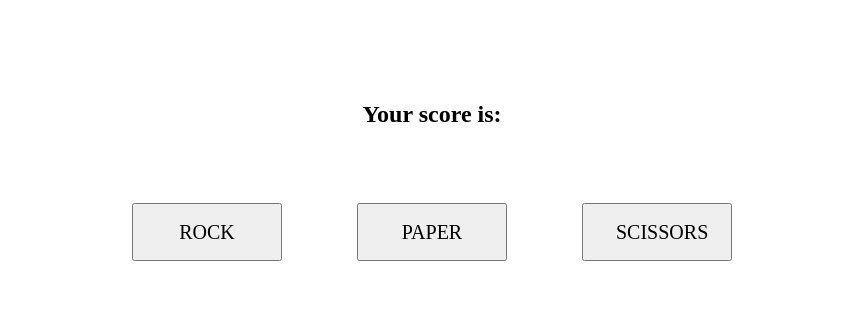
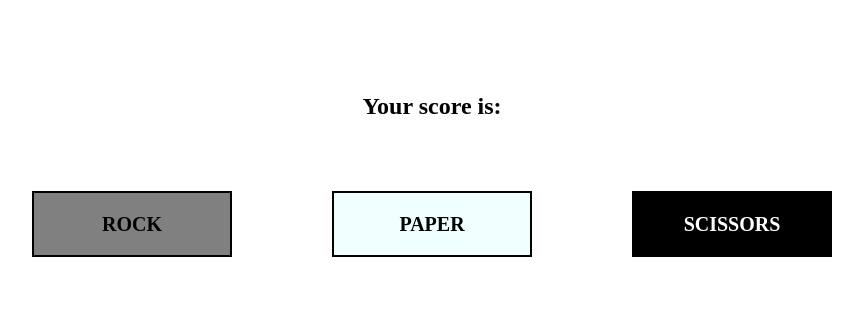
Before and after one commit to JasonBet/rock-paper-scissors, a plain HTML site: page index.html in a window 1280 px wide. Shown: the part 194-529 px from the top of the page, without its empty margins (208-1071 px from the left). Drawn offline with Linux system fonts and the light colour scheme.

Commit message:
Complete score and button styling & updated CSS reset code

```diff
--- a/styles.css
+++ b/styles.css
@@ -1,15 +1,54 @@
 /* CSS RESET CODE */
-*,
-*::before,
-*::after {
-  box-sizing: border-box;
+/* http://meyerweb.com/eric/tools/css/reset/
+   v2.0 | 20110126
+   License: none (public domain)
+*/
+
+html, body, div, span, applet, object, iframe,
+h1, h2, h3, h4, h5, h6, p, blockquote, pre,
+a, abbr, acronym, address, big, button, cite, code,
+del, dfn, em, img, ins, kbd, q, s, samp,
+small, strike, strong, sub, sup, tt, var,
+b, u, i, center,
+dl, dt, dd, ol, ul, li,
+fieldset, form, label, legend,
+table, caption, tbody, tfoot, thead, tr, th, td,
+article, aside, canvas, details, embed,
+figure, figcaption, footer, header, hgroup,
+menu, nav, output, ruby, section, summary,
+time, mark, audio, video {
+	margin: 0;
+	padding: 0;
+	border: 0;
+	font-size: 100%;
+	font: inherit;
+	vertical-align: baseline;
+}
+/* HTML5 display-role reset for older browsers */
+article, aside, details, figcaption, figure,
+footer, header, hgroup, menu, nav, section {
+	display: block;
+}
+body {
+	line-height: 1;
+}
+ol, ul {
+	list-style: none;
+}
+blockquote, q {
+	quotes: none;
+}
+blockquote:before, blockquote:after,
+q:before, q:after {
+	content: '';
+	content: none;
+}
+table {
+	border-collapse: collapse;
+	border-spacing: 0;
 }
 
-body, h1, h2, h3, h4, p,
-figure, blockquote, dl, dd {
-  margin-block-end: 0;
-}
-
+/* Styles */
 body {
     display: flex;
     flex-direction: column;
@@ -17,20 +56,8 @@ body {
     align-items: center;
     min-height: 100vh;
     line-height: 1.5;
-  }
-
-h1, h2, h3, h4,
-button, input, label {
-  line-height: 1.1;
 }
 
-input, button,
-textarea, select {
-  font-family: inherit;
-  font-size: inherit;
-}
-
-/* Styles */
 #score {
     font-size: 24px;
     font-weight: 900;
@@ -38,15 +65,35 @@ textarea, select {
 
 #gameBody {
     height: 200px;
-    width: 600px;
+    width: 800px;
     display: flex;
     justify-content: space-between;
     align-items: center;
 }
 
 .button {
-    width: 150px;
-    padding: 16px 32px;
+    width: 200px;
+    text-decoration: none;
+    padding: 16px;
     font-size: 20px;
+    font-weight: bold;
     text-align: center;
+    border: 2px solid black;
+    cursor: pointer;
 }
+.button:hover {
+    box-shadow: 0 12px 16px 0 rgba(0,0,0,0.24), 0 17px 50px 0 rgba(0,0,0,0.19);
+}
+
+.rock {
+    background-color: grey;
+}
+
+.paper {
+    background-color: azure;
+}
+
+.scissors {
+    background-color: black;
+    color: white;
+}
```
